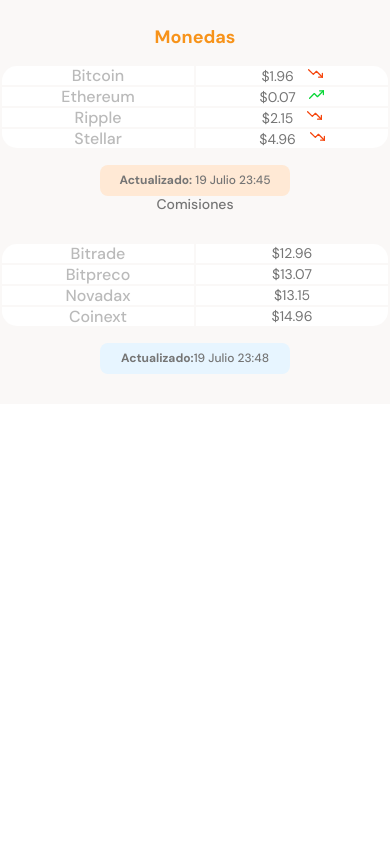
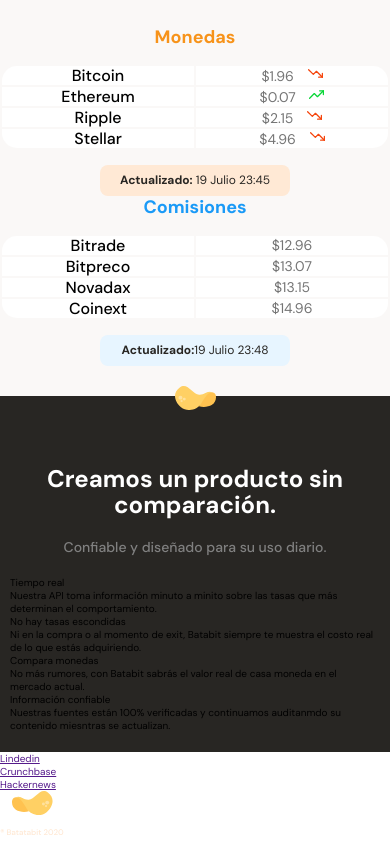
Before and after one commit to cevadev/curso-mobile-first, a plain HTML site: page index.html in a window 390 px wide. Shown: the part 782-1626 px from the top of the page. Before the commit the page ends 1186 px from the top, so only its background shows below. Drawn offline with Linux system fonts and the light colour scheme.

Commit message:
Curso mobile first

```diff
--- a/index.html
+++ b/index.html
@@ -78,13 +78,65 @@
                         <p><b>Actualizado:</b>19 Julio 23:48</p>
                     </div>
                 </div>
-                </div>
             </section>
         </section>
-        <section></section>
+
+        <section class="main-product-detail">
+            <span class="product-detail--batata-logo"></span>
+            <div class="product-detail--title">
+                <h2>Creamos un producto sin comparación.</h2>
+                <p>Confiable y diseñado para su uso diario.</p>
+            </div>
+            <div class="product-cards--container">
+                <article class="product-detail--card">
+                    <span class="clock"></span>
+                    <p class="product--card-title">Tiempo real</p>
+                    <p class="product--card-body">
+                        Nuestra API toma información minuto a minito sobre las tasas que
+                        más determinan el comportamiento.
+                    </p>
+                </article>
+                <article class="product-detail--card">
+                    <span class="eye"></span>
+                    <p class="product--card-title">No hay tasas escondidas</p>
+                    <p class="product--card-body">
+                        Ni en la compra o al momento de exit, Batabit siempre te muestra
+                        el costo real de lo que estás adquiriendo.
+                    </p>
+                </article>
+                <article class="product-detail--card">
+                    <span class="dollar"></span>
+                    <p class="product--card-title">Compara monedas</p>
+                    <p class="product--card-body">
+                        No más rumores, con Batabit sabrás el valor real de casa moneda en
+                        el mercado actual.
+                    </p>
+                </article>
+                <article class="product-detail--card">
+                    <span class="check"></span>
+                    <p class="product--card-title">Información confiable</p>
+                    <p class="product--card-body">
+                        Nuestras fuentes están 100% verificadas y continuamos auditanmdo
+                        su contenido miesntras se actualizan.
+                    </p>
+                </article>
+            </div>
+        </section>
+
         <section></section>
         <section></section>
     </main>
-    <footer></footer>
+    <footer>
+        <section class="left">
+        <ul>
+          <li><a href="">Lindedin</a></li>
+          <li><a href="">Crunchbase</a></li>
+          <li><a href="">Hackernews</a></li>
+        </ul>
+      </section>
+      <section class="right">
+        <img src="./assets/img/logo-footer.svg" alt="Logo Batatabit 2020" />
+      </section>
+    </footer>
 </body>
 </html>
--- a/styles.css
+++ b/styles.css
@@ -11,13 +11,13 @@
   /*variables de colores*/
   --bitcoin-orange: #f7931a;
   --soft-orange: #ffe9d5;
-  --secondary-blue: #ffe9d5;
+  --secondary-blue: #1a9af7;
   --soft-blue: #e7f5ff;
-  --warm-black: #201e1c;
-  --warm-blackplus1: #282623;
-  --gray: #bababa;
+  --warm-black: #282623;
+  --black: #201e1c;
   --off-white: #faf8f7;
-  --just-white: #ffffff;
+  --just-white: #fff;
+  --grey: #bababa;
 }
 
 /*quitamos los estilo que trae por defecto el navegador*/
@@ -211,6 +211,14 @@ main {
   color: var(--bitcoin-orange);
 }
 
+.main-commissions-table .commissions-table--title {
+  margin-bottom: 15px;
+  font-size: 1.8rem;
+  font-weight: bold;
+  line-height: 2.3rem;
+  color: var(--secondary-blue);
+}
+
 /*estilos para el contenedor de la tabla de monedas con sus valores*/
 .main-currency-table .currency-table--container .commissions-table--container {
   width: 90%;
@@ -315,4 +323,50 @@ main {
   margin: 7px;
   font-size: 1.2rem;
   line-height: 1.5px;
+  font-weight: 300;
+  color: var(--warm-black);
 }
+
+/*seccion de beneficios*/
+.main-product-detail {
+  position: relative;
+  width: 100%;
+  min-width: 320px;
+  height: auto;
+  padding: 20px 10px;
+  background-color: var(--warm-black);
+}
+
+.product-detail--batata-logo {
+  position: absolute; /*busca al primer elemento padre que tenga position relative que es -main-product-detail*/
+  width: 40.57px;
+  height: 24.01px;
+  /*posicionamos la imagen flotante*/
+  top: -10px;
+  left: calc(50% - 20px);
+  /*fin del posicionamiento*/
+  background-image: url("./assets/icons/batata.svg");
+}
+
+.product-detail--title {
+  width: 90%;
+  min-width: 288px;
+  height: auto;
+  margin: 0 auto;
+  margin-top: 50px;
+  text-align: center;
+}
+.product-detail--title h2 {
+  margin-bottom: 20px;
+  font-size: 2.4rem;
+  font-weight: bold;
+  line-height: 2.6rem;
+  color: var(--just-white);
+}
+.product-detail--title p {
+  margin-bottom: 20px;
+  font-size: 1.4rem;
+  font-weight: 500;
+  line-height: 1.8rem;
+  color: #808080;
+}
```
